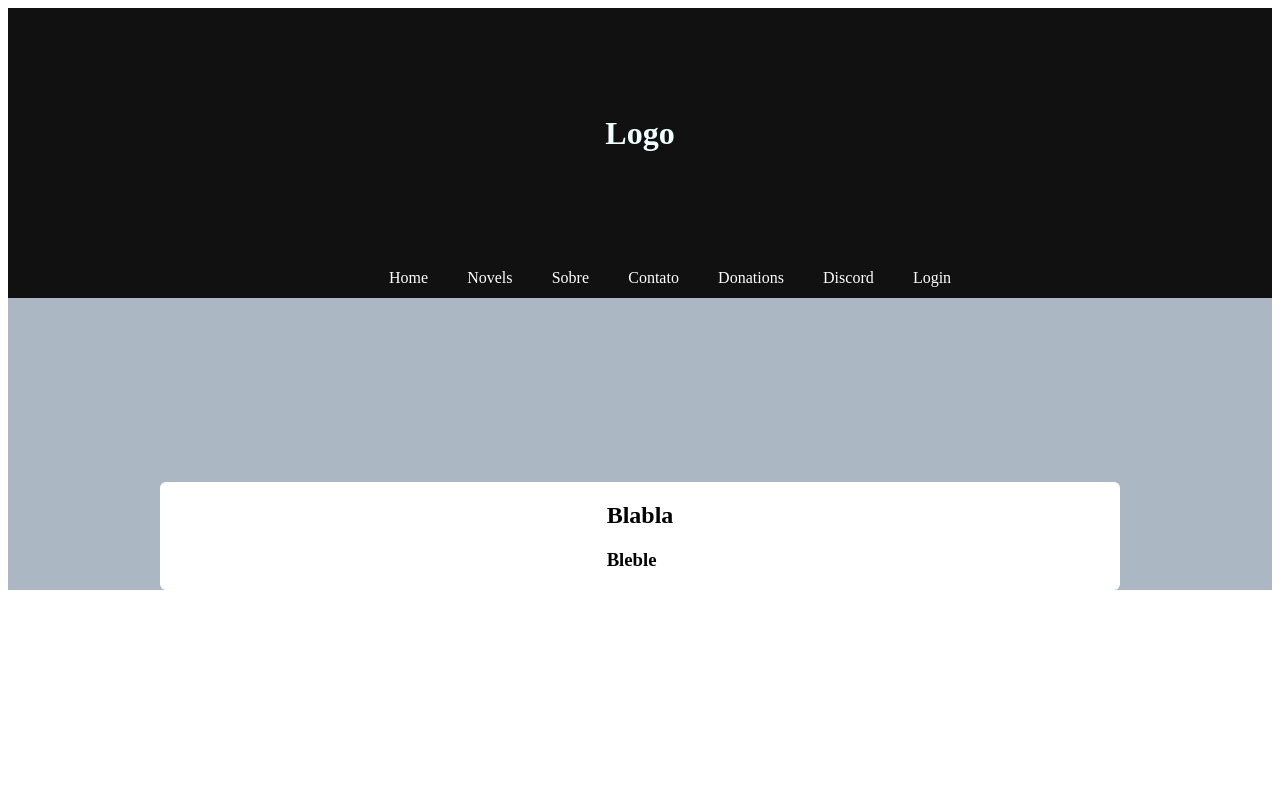
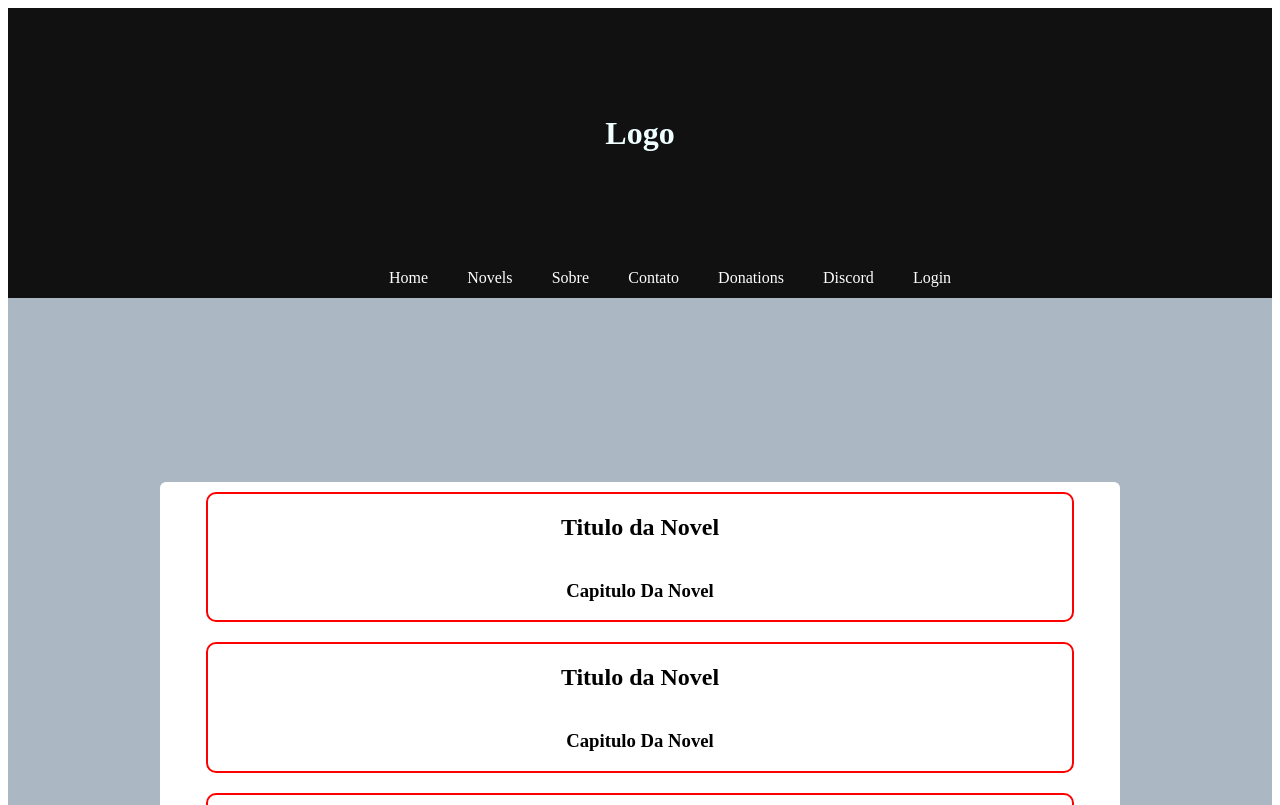
Before and after one commit to JoasNogueira/novel-reader-site, a React (Create React App) app: page / in a window 1280 px wide. Shown: the top 805 px of the page. Built offline with nearby package versions, Linux system fonts and the light colour scheme; the HTML template or start-up script is replaced by a standard one.

Commit message:
Criado e estilizado componentes Feed e  Card

```diff
--- /dev/null
+++ b/src/pages/Home/components/Feed/Card/index.jsx
@@ -0,0 +1,13 @@
+import './styles.css'
+
+
+export default function Card(){
+
+
+    return(
+        <div className='Card'>
+            <h2>Titulo da Novel</h2>
+            <h3>Capitulo Da Novel</h3>
+        </div>
+    )
+}
--- /dev/null
+++ b/src/pages/Home/components/Feed/Card/styles.css
@@ -0,0 +1,10 @@
+.Card{
+    display: flex;
+    flex-direction: column;
+    align-items: center;
+    border: 2px solid red;
+    border-radius: 10px;
+    width: 90%;
+    margin-top: 10px;
+    margin-bottom: 10px;
+}
--- a/src/pages/Home/components/Feed/index.jsx
+++ b/src/pages/Home/components/Feed/index.jsx
@@ -1,13 +1,17 @@
-import './style.css'
+import Card from './Card'
+import './styles.css'
 
 
 export default function Feed(){
 
 
     return(
-        <div>
-            <h2>Blabla</h2>
-            <h3>Bleble</h3>
+        <div className='Feed'>
+            <Card/>
+            <Card/>
+            <Card/>
+            <Card/>
+            <Card/>
         </div>
     )
 }
--- /dev/null
+++ b/src/pages/Home/components/Feed/styles.css
@@ -0,0 +1,6 @@
+.Feed{
+    display: flex;
+    flex-direction: column;
+    align-items: center;
+    width: 100%;
+}
```
Also changed, not shown: src/pages/Home/components/Feed/style.css (deleted).
